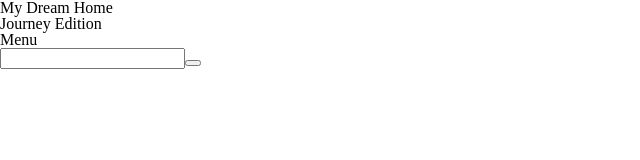
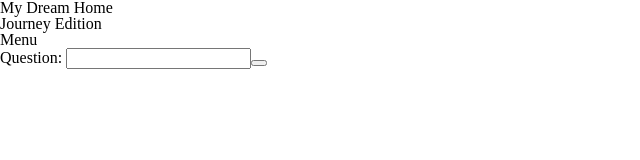
Before and after one commit to Dream-Home-PEABOT/DreamHome_FEE, a React (Create React App) app: page / in a window 1280 px wide. Shown: the top 160 px of the page, without its empty margins (0-640 px from the left). Built offline with nearby package versions, Linux system fonts and the light colour scheme; no server answers; a web font is replaced by a local one.

Commit message:
Add interface for currentQuestions

```diff
--- a/src/components/Question/Question.tsx
+++ b/src/components/Question/Question.tsx
@@ -1,15 +1,19 @@
-import React, { useState}  from 'react';
+import React, { useState, useContext}  from 'react';
+import {AnswerContext} from '../../types';
 
   interface Props{
     updateAllAnswers: (event: React.MouseEvent<HTMLButtonElement, MouseEvent>) => void;
+    currentQuestion: string;
   }
 
-  export const Question: React.FC<Props> = ({updateAllAnswers}) => {
+  export const Question: React.FC<Props> = ({updateAllAnswers, currentQuestion}) => {
+    const answerContext = useContext(AnswerContext)
     const [answerInput, updateAnswer] = useState<any>({question: '', answer: ''});
   return (
     <div>
+      Question: {currentQuestion}
       <input onChange={(e)=>updateAnswer({...answerInput, answer: e.target.value})}/>
-      <button onClick={()=>updateAllAnswers(answerInput)}></button>
+      <button onClick={()=>updateAllAnswers({...answerInput})}></button>
     </div>
   );
 };
```
